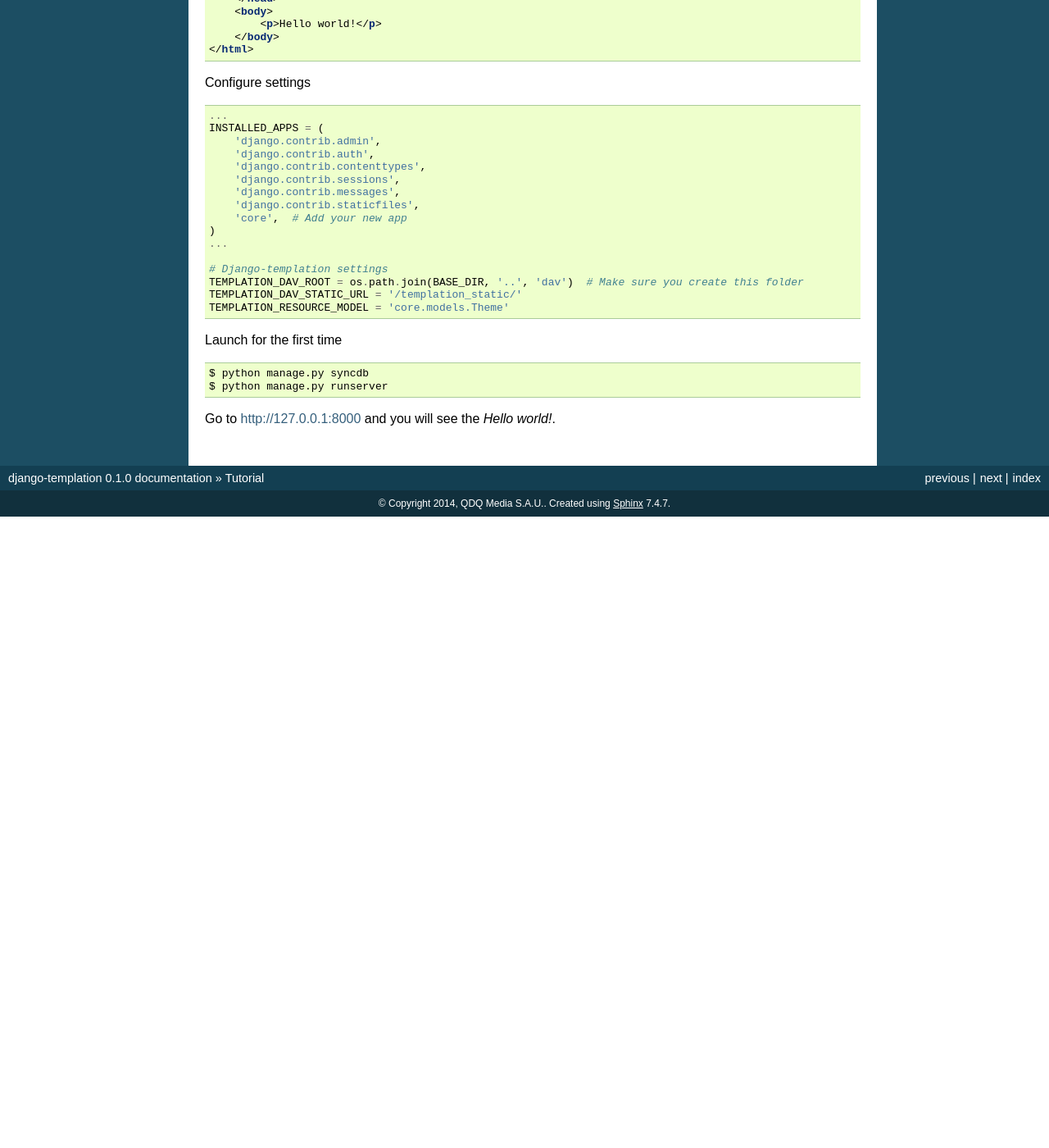
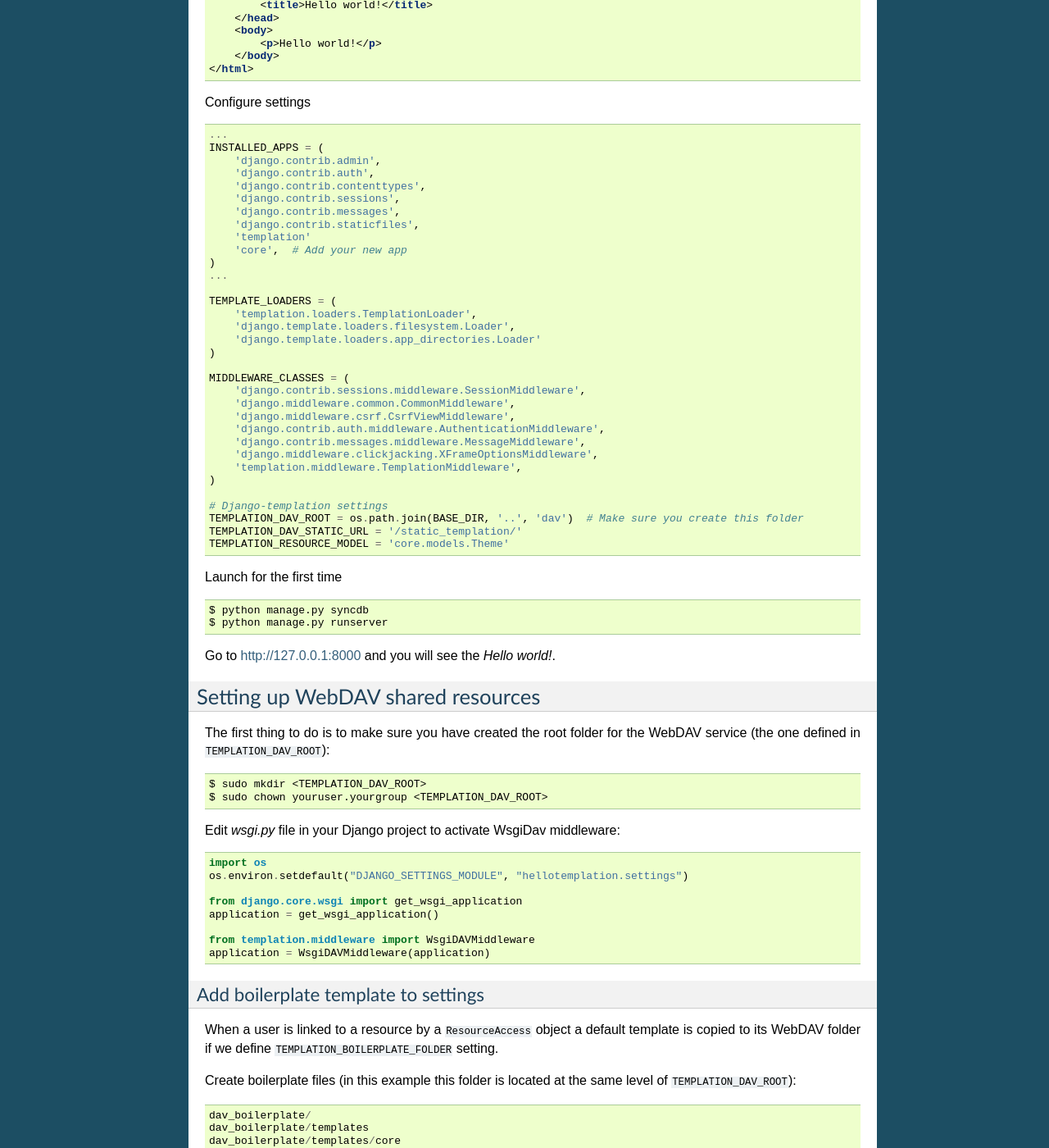
Before and after one commit to qdqmedia/django-templation, a Sphinx documentation site: the page built from docs/tutorial.rst, in a window 1280 px wide and 1400 px high, scrolled down 1484 px. Shown: the whole window at 82% size. Built offline with Sphinx 7.4.7, drawn with Linux system fonts in a browser that asks for light colours; before the commit the page ends 2114 px from its top, so only the background shows below that; some of the changed text lies outside the part shown.

Commit message:
Updates tutorial and usage docs

```diff
--- a/docs/tutorial.rst
+++ b/docs/tutorial.rst
@@ -47,7 +47,7 @@
     $ cd hellotemplation
     $ django-admin.py startapp core
 
-Edit `hello-templation/hellotemplation/core/models.py`
+Edit ``hello-templation/hellotemplation/core/models.py``
 
 .. code-block:: python
 
@@ -58,7 +58,7 @@
         name = models.CharField(max_length=50, unique=True)
 
 
-Edit `hello-templation/hellotemplation/core/views.py`
+Edit ``hello-templation/hellotemplation/core/views.py``
 
 .. code-block:: python
 
@@ -73,9 +73,9 @@
             try:
                 return Theme.objects.get(name=kwargs.get('theme-name', ''))
             except Theme.DoesNotExist:
-                return None
+                return Theme.objects.first()
 
-Edit `hello-templation/hellotemplation/hellotemplation/urls.py`
+Edit ``hello-templation/hellotemplation/hellotemplation/urls.py``
 
 .. code-block:: python
 
@@ -84,15 +84,16 @@
     from django.contrib import admin
     admin.autodiscover()
 
+    from templation.urls import templation_static
     from core.views import Index
 
     urlpatterns = patterns('',
         url(r'^$', Index.as_view(), name='index'),
         url(r'^admin/', include(admin.site.urls)),
-    )
+    ) + templation_static()
 
 
-Create index template (`hello-templation/hellotemplation/core/templates/core/index.html`)
+Create index template (``hello-templation/hellotemplation/core/templates/core/index.html``)
 
 .. code-block:: html
 
@@ -120,13 +121,30 @@
         'django.contrib.sessions',
         'django.contrib.messages',
         'django.contrib.staticfiles',
+        'templation'
         'core',  # Add your new app
     )
     ...
 
+    TEMPLATE_LOADERS = (
+        'templation.loaders.TemplationLoader',
+        'django.template.loaders.filesystem.Loader',
+        'django.template.loaders.app_directories.Loader'
+    )
+
+    MIDDLEWARE_CLASSES = (
+        'django.contrib.sessions.middleware.SessionMiddleware',
+        'django.middleware.common.CommonMiddleware',
+        'django.middleware.csrf.CsrfViewMiddleware',
+        'django.contrib.auth.middleware.AuthenticationMiddleware',
+        'django.contrib.messages.middleware.MessageMiddleware',
+        'django.middleware.clickjacking.XFrameOptionsMiddleware',
+        'templation.middleware.TemplationMiddleware',
+    )
+
     # Django-templation settings
     TEMPLATION_DAV_ROOT = os.path.join(BASE_DIR, '..', 'dav')  # Make sure you create this folder
-    TEMPLATION_DAV_STATIC_URL = '/templation_static/'
+    TEMPLATION_DAV_STATIC_URL = '/static_templation/'
     TEMPLATION_RESOURCE_MODEL = 'core.models.Theme'
 
 Launch for the first time
@@ -139,3 +157,139 @@
 Go to `http://127.0.0.1:8000`_ and you will see the `Hello world!`.
 
 .. _http://127.0.0.1:8000: http://127.0.0.1:8000
+
+
+Setting up WebDAV shared resources
+----------------------------------
+
+The first thing to do is to make sure you have created the root folder for the WebDAV service (the one defined in ``TEMPLATION_DAV_ROOT``):
+
+.. code-block:: bash
+
+    $ sudo mkdir <TEMPLATION_DAV_ROOT>
+    $ sudo chown youruser.yourgroup <TEMPLATION_DAV_ROOT>
+
+Edit `wsgi.py` file in your Django project to activate WsgiDav middleware:
+
+.. code-block:: python
+
+    import os
+    os.environ.setdefault("DJANGO_SETTINGS_MODULE", "hellotemplation.settings")
+
+    from django.core.wsgi import get_wsgi_application
+    application = get_wsgi_application()
+
+    from templation.middleware import WsgiDAVMiddleware
+    application = WsgiDAVMiddleware(application)
+
+
+Add boilerplate template to settings
+++++++++++++++++++++++++++++++++++++
+
+When a user is linked to a resource by a ``ResourceAccess`` object a default template is copied to its WebDAV folder if
+we define ``TEMPLATION_BOILERPLATE_FOLDER`` setting.
+
+Create boilerplate files (in this example this folder is located at the same level of ``TEMPLATION_DAV_ROOT``)::
+
+    dav_boilerplate/
+    dav_boilerplate/templates
+    dav_boilerplate/templates/core
+    dav_boilerplate/templates/core/index.html
+    dav_boilerplate/static
+    dav_boilerplate/static/css
+    dav_boilerplate/static/css/main.css
+    dav_boilerplate/static/js
+    dav_boilerplate/static/js/main.js
+
+
+Edit ``settings.py``
+
+.. code-block:: python
+
+    ...
+    TEMPLATION_BOILERPLATE_FOLDER = os.path.join(BASE_DIR, '..', 'dav_boilerplate')
+    ...
+
+
+Create some themes
+++++++++++++++++++
+
+.. code-block:: bash
+
+    $ python manage.py shell
+
+.. code-block:: pycon
+
+    >>> from core.models import Theme
+    >>> Theme.objects.create(name='simple')
+    <Theme: Theme object>
+    >>> Theme.objects.create(name='red')
+    <Theme: Theme object>
+
+
+Create ResourceAccess
++++++++++++++++++++++
+
+.. code-block:: bash
+
+    $ python manage.py shell
+
+.. code-block:: pycon
+
+    >>> from templation.settings import get_resource_access_model
+    >>> from django.contrib.auth import get_user_model
+    >>> from core.models import Theme
+    >>> get_resource_access_model().objects.create(user=get_user_model().objects.get(username='admin'), resource=Theme.objects.get(name='simple'))
+    <ResourceAccess: ResourceAccess object>
+
+
+Accessing WebDAV folder
++++++++++++++++++++++++
+
+``http://127.0.0.1:8000/<TEMPLATION_PROVIDER_NAME>/<RESOURCE_PK>/``
+
+`http://127.0.0.1:8000/templation/1/`_
+
+.. _http://127.0.0.1:8000/templation/1/: http://
+
+.. note::
+    When accessing the above URL you will be asked for the user credentials corresponding to the user linked in the ``ResourceAccess`` object.
+    There are several more ways to access and change a WebDAV folder, more info on `WsgiDAV docs`_.
+
+    .. _WsgiDAV docs: http://wsgidav.readthedocs.org/en/latest/run-access.html
+
+
+Overriding a template
+---------------------
+
+Now that the WebDAV environment is set up, the next step is to modify the template.
+
+
+Edit ``dav/1/templates/core/index.html``:
+
+.. code-block:: django
+
+    {% load static from templation_tags %}
+    <!DOCTYPE html>
+    <html>
+        <head>
+            <meta charset="utf-8">
+            <title>Hello world!</title>
+            <link rel="stylesheet" href="{% static 'css/main.css' %}">
+        </head>
+        <body>
+            <h1>Hello overriden world!</h1>
+        </body>
+    </html>
+
+Edit ``dav/1/static/css/main.css``:
+
+.. code-block:: css
+
+    h1 {
+        color:#333333;
+        font-family:serif;
+        text-shadow: 4px 4px 2px rgba(150, 150, 150, 1);
+    }
+
+Go to `http://127.0.0.1:8000`_ and you will see a fancier `Hello world!`.
```
Also changed, not shown: docs/usage.rst (+39 -38 lines).
